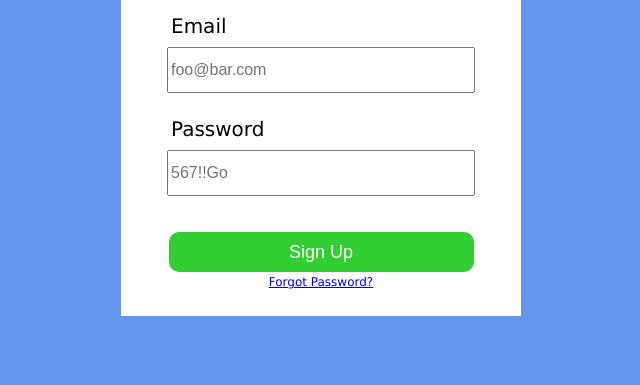
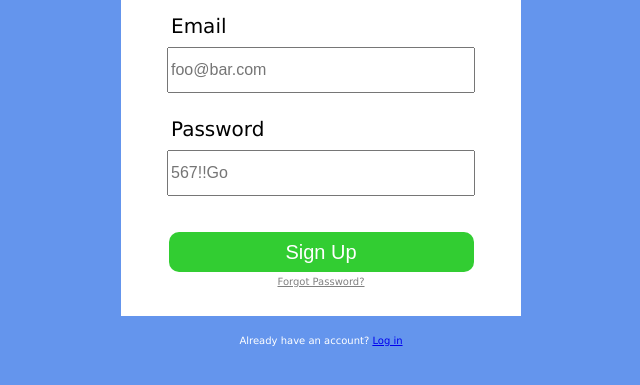
Before and after one commit to Stack22/analogsea, a plain HTML site: page index.html in a window 1280 px wide. Shown: the part 169-554 px from the top of the page, without its empty margins (319-959 px from the left). Drawn offline with Linux system fonts and the light colour scheme.

Commit message:
add log in link

```diff
--- a/index.html
+++ b/index.html
@@ -21,8 +21,9 @@
   			<label for="password">Password</label><br>
   			<input type="text" name="password" id="password" placeholder="567!!Go"><br>
         <button type="button" class="button">Sign Up</button>
-        <p class="fpw"><a href="/forgot-password/new">Forgot Password?</a></p>
+        <div><p class="fpw"><a href="/forgot-password/new" id="fwplink">Forgot Password?</a></p></div>
   		</fieldset>
   	</form>
+    <div class="acctLogin"><p>Already have an account? <a href="/login">Log in</a></p></div>
   </body>
 </html>
--- a/main.css
+++ b/main.css
@@ -69,7 +69,7 @@ input	{
 	border: none;
 	border-radius: 10px;
 	text-align: center;
-	font-size: 18px;
+	font-size: 20px;
 	margin-left: auto;
 	margin-right: auto;
 	margin-top: 20px;
@@ -82,7 +82,19 @@ input	{
 .fpw	{
 	display: block;
 	text-align: center;
-	margin-top: 4px;
+	margin-top: 5px;
 	font-family: verdana;
-	font-size: 12px;
+	font-size: 10px;
 }
+
+#fwplink	{
+	color: grey;
+}
+
+.acctLogin	{
+	text-align: center;
+	color: white;
+	font-family: verdana;
+	font-size: 10px;
+	margin-top: 20px;
+}
```
